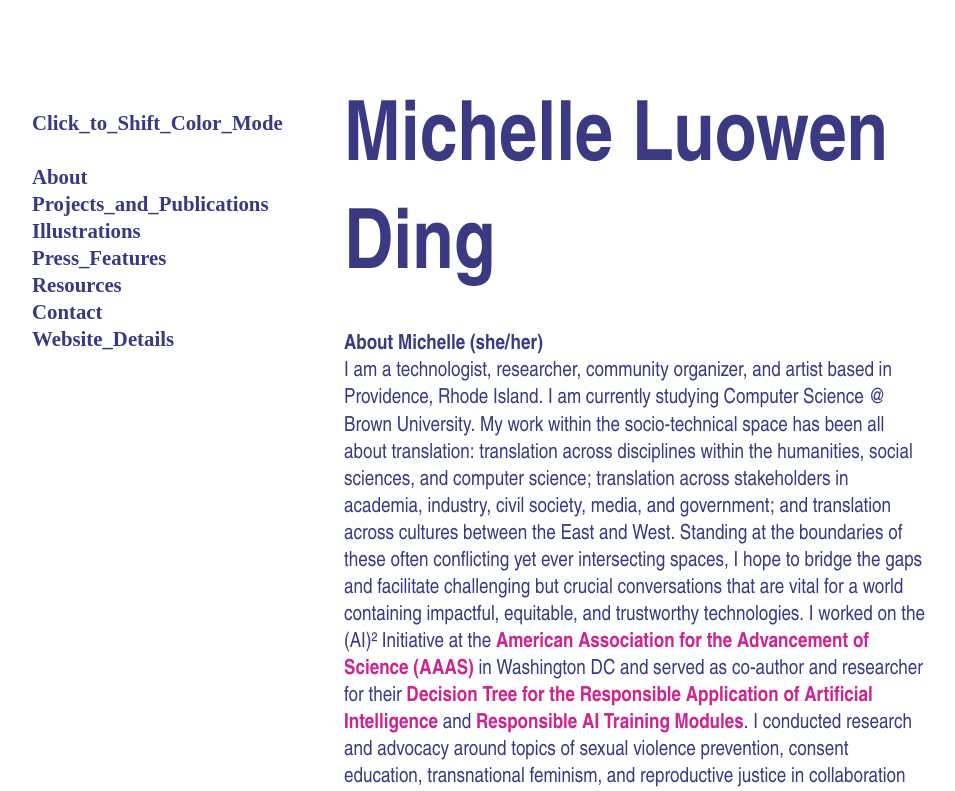
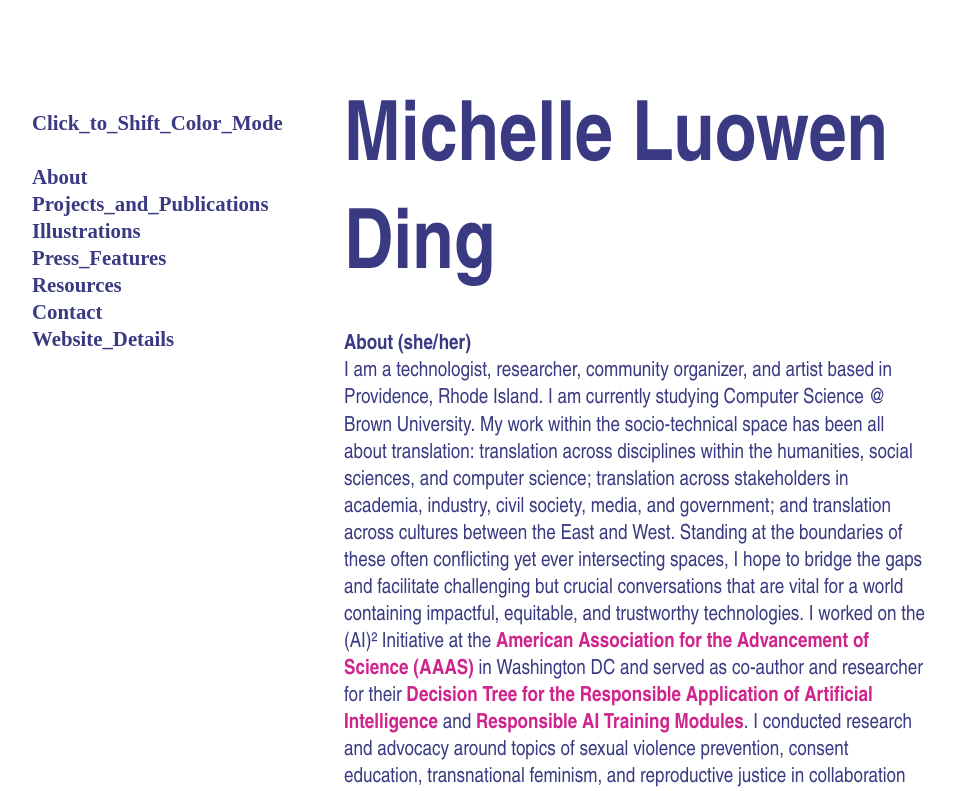
Before and after one commit to michelle-ding/michelle-ding.github.io, a React (Create React App) app: page / in a window 1280 px wide. Shown: the top 791 px of the page, without its empty margins (160-1115 px from the left). Built offline with nearby package versions, Linux system fonts and the light colour scheme; the HTML template or start-up script is replaced by a standard one.

Commit message:
pronouns

```diff
--- a/src/Body.tsx
+++ b/src/Body.tsx
@@ -26,7 +26,7 @@ function bio(){
     const aaas="https://www.aaas.org/ai2/projects/decision-tree-practitioners?utm_content=bufferbcf16&utm_medium=social&utm_source=linkedin.com&utm_campaign=buffer"
     return(
         <div >
-            <b id="header">{'About Michelle (she/her)'}</b>
+            <b id="header">{'About (she/her)'}</b>
             <br></br>
             I am a technologist, researcher, community organizer, and artist based in Providence, Rhode Island.
             I am currently studying Computer Science @ Brown University. My work within the socio-technical space
@@ -279,7 +279,7 @@ function websiteinfo(){
         <div id="WebsiteDetails">
             <b id="header">{'Website_Details'}</b>
             <br></br>
-            Built {"&"} designed by Michelle Ding using React, TypeScript, CSS, and HTML
+            Built {"&"} designed by Michelle L. Ding using React, TypeScript, CSS, and HTML
             <br></br>
             Hosted on GitHub Pages
             <br></br>
--- a/src/styles/App.css
+++ b/src/styles/App.css
@@ -116,6 +116,7 @@
   text-decoration: none;
 }
 
+
 #ilocontainer{
   display: flex;
 }
```
